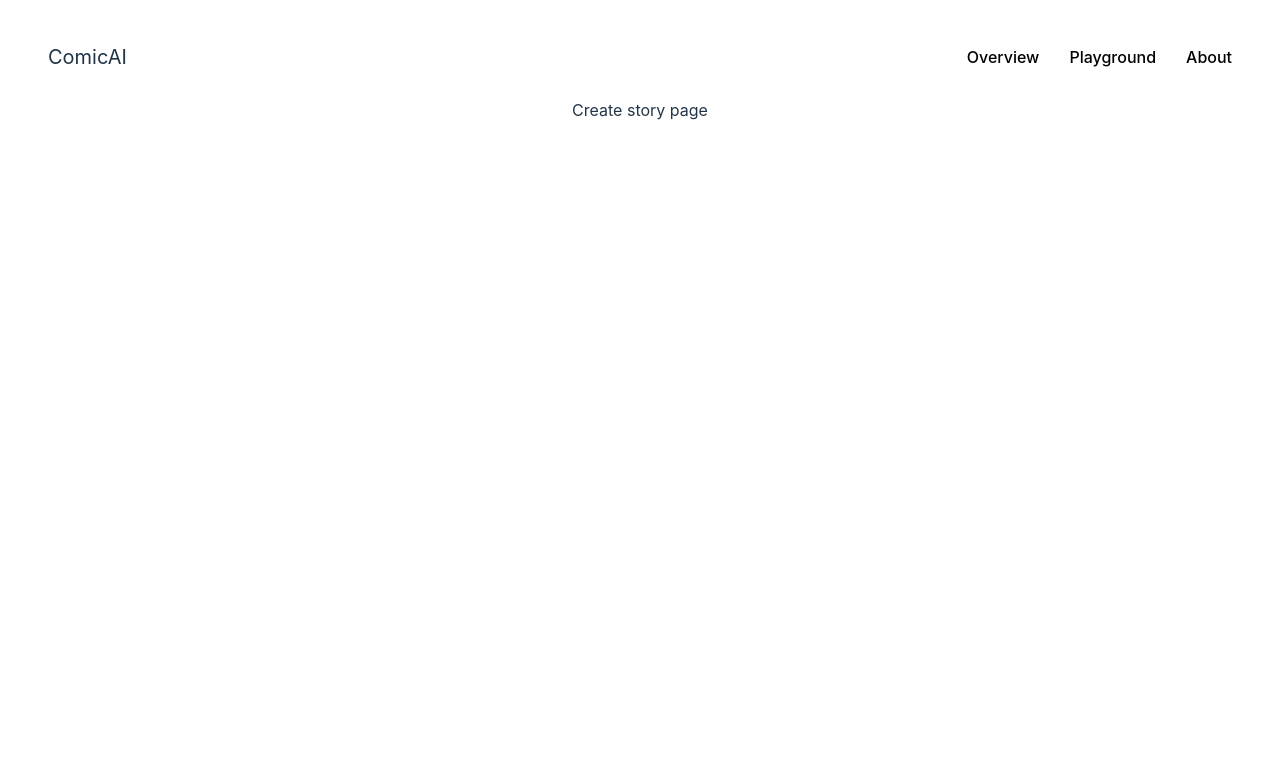
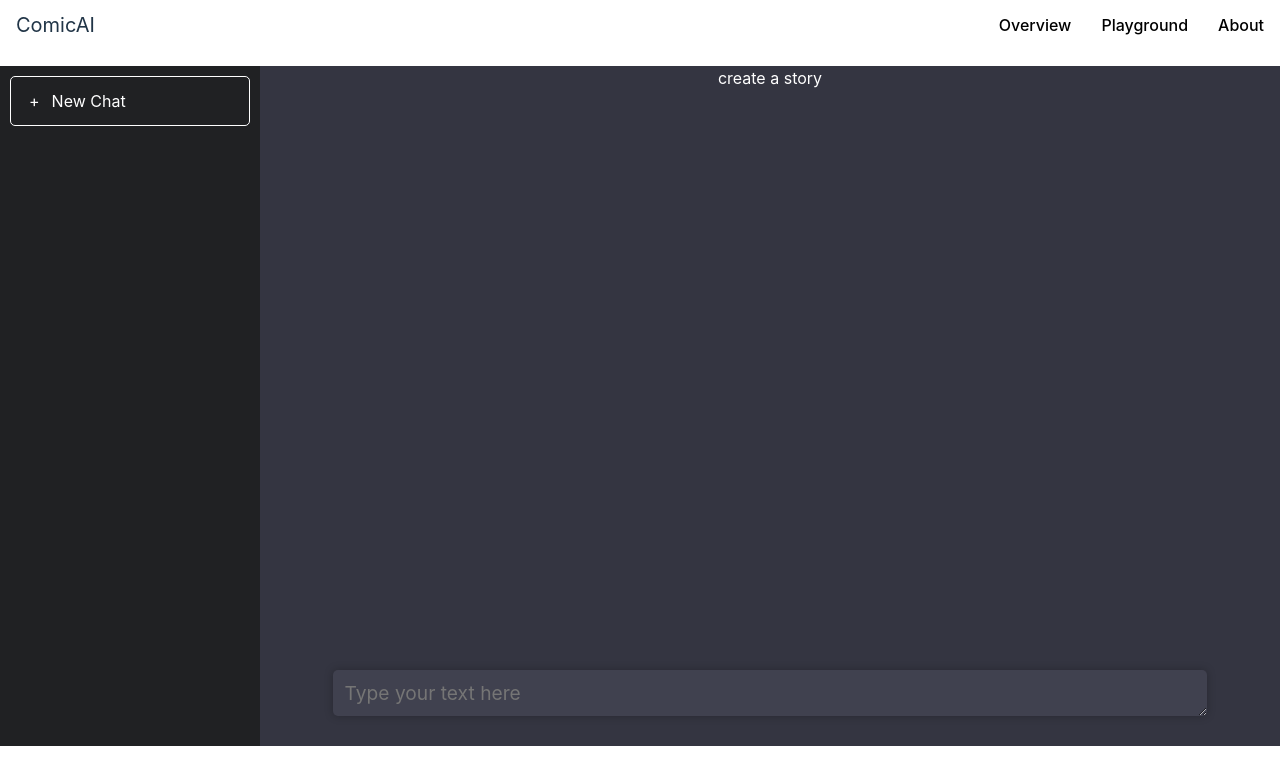
Before and after one commit to KaliKaloo/ComicPal, a React (Vite) app in the folder frontend-site/: page /CreateStory in a window 1280 px wide. Shown: the top 784 px of the page. Built offline with nearby package versions, Linux system fonts and the light colour scheme.

Commit message:
started interface for create story page base don chatgpt

```diff
--- a/frontend-site/src/assets/App.css
+++ b/frontend-site/src/assets/App.css
@@ -1,7 +1,7 @@
 #root {
-  max-width: 1280px;
+  /* max-width: 1280px; */
   margin: 0 auto;
-  padding: 2rem;
+  /* padding: 2rem; */
   text-align: center;
 }
 
@@ -27,7 +27,7 @@
   align-items: center;
 }
 
-.navbar-menu li a{
+li a{
   text-decoration: none;
   color: black;
 }
--- /dev/null
+++ b/frontend-site/src/assets/normal.css
@@ -0,0 +1,363 @@
+/*! normalize.css v8.0.1 | MIT License | github.com/necolas/normalize.css */
+
+/* Document
+   ========================================================================== */
+
+/**
+ * 1. Correct the line height in all browsers.
+ * 2. Prevent adjustments of font size after orientation changes in iOS.
+ */
+
+ html {
+    line-height: 1.15; /* 1 */
+    -webkit-text-size-adjust: 100%; /* 2 */
+  }
+
+  /* Sections
+     ========================================================================== */
+
+  /**
+   * Remove the margin in all browsers.
+   */
+
+  body {
+    margin: 0;
+  }
+
+  html {
+    -webkit-box-sizing: border-box;
+       -moz-box-sizing: border-box;
+            box-sizing: border-box;
+}
+
+    *,
+    *::before,
+    *::after {
+        -webkit-box-sizing: inherit;
+           -moz-box-sizing: inherit;
+                box-sizing: inherit;
+    }
+
+  /**
+   * Render the `main` element consistently in IE.
+   */
+
+  main {
+    display: block;
+  }
+
+  /**
+   * Correct the font size and margin on `h1` elements within `section` and
+   * `article` contexts in Chrome, Firefox, and Safari.
+   */
+
+  h1 {
+    font-size: 2em;
+    margin: 0.67em 0;
+  }
+
+  /* Grouping content
+     ========================================================================== */
+
+  /**
+   * 1. Add the correct box sizing in Firefox.
+   * 2. Show the overflow in Edge and IE.
+   */
+
+  hr {
+    box-sizing: content-box; /* 1 */
+    height: 0; /* 1 */
+    overflow: visible; /* 2 */
+  }
+
+  /**
+   * 1. Correct the inheritance and scaling of font size in all browsers.
+   * 2. Correct the odd `em` font sizing in all browsers.
+   */
+
+  pre {
+    font-family: monospace, monospace; /* 1 */
+    font-size: 1em; /* 2 */
+  }
+
+  /* Text-level semantics
+     ========================================================================== */
+
+  /**
+   * Remove the gray background on active links in IE 10.
+   */
+
+  a {
+    background-color: transparent;
+  }
+
+  /**
+   * 1. Remove the bottom border in Chrome 57-
+   * 2. Add the correct text decoration in Chrome, Edge, IE, Opera, and Safari.
+   */
+
+  abbr[title] {
+    border-bottom: none; /* 1 */
+    text-decoration: underline; /* 2 */
+    text-decoration: underline dotted; /* 2 */
+  }
+
+  /**
+   * Add the correct font weight in Chrome, Edge, and Safari.
+   */
+
+  b,
+  strong {
+    font-weight: bolder;
+  }
+
+  /**
+   * 1. Correct the inheritance and scaling of font size in all browsers.
+   * 2. Correct the odd `em` font sizing in all browsers.
+   */
+
+  code,
+  kbd,
+  samp {
+    font-family: monospace, monospace; /* 1 */
+    font-size: 1em; /* 2 */
+  }
+
+  /**
+   * Add the correct font size in all browsers.
+   */
+
+  small {
+    font-size: 80%;
+  }
+
+  /**
+   * Prevent `sub` and `sup` elements from affecting the line height in
+   * all browsers.
+   */
+
+  sub,
+  sup {
+    font-size: 75%;
+    line-height: 0;
+    position: relative;
+    vertical-align: baseline;
+  }
+
+  sub {
+    bottom: -0.25em;
+  }
+
+  sup {
+    top: -0.5em;
+  }
+
+  /* Embedded content
+     ========================================================================== */
+
+  /**
+   * Remove the border on images inside links in IE 10.
+   */
+
+  img {
+    border-style: none;
+  }
+
+  /* Forms
+     ========================================================================== */
+
+  /**
+   * 1. Change the font styles in all browsers.
+   * 2. Remove the margin in Firefox and Safari.
+   */
+
+  button,
+  input,
+  optgroup,
+  select,
+  textarea {
+    font-family: inherit; /* 1 */
+    font-size: 100%; /* 1 */
+    line-height: 1.15; /* 1 */
+    margin: 0; /* 2 */
+  }
+
+  /**
+   * Show the overflow in IE.
+   * 1. Show the overflow in Edge.
+   */
+
+  button,
+  input { /* 1 */
+    overflow: visible;
+  }
+
+  /**
+   * Remove the inheritance of text transform in Edge, Firefox, and IE.
+   * 1. Remove the inheritance of text transform in Firefox.
+   */
+
+  button,
+  select { /* 1 */
+    text-transform: none;
+  }
+
+  /**
+   * Correct the inability to style clickable types in iOS and Safari.
+   */
+
+  button,
+  [type="button"],
+  [type="reset"],
+  [type="submit"] {
+    -webkit-appearance: button;
+  }
+
+  /**
+   * Remove the inner border and padding in Firefox.
+   */
+
+  button::-moz-focus-inner,
+  [type="button"]::-moz-focus-inner,
+  [type="reset"]::-moz-focus-inner,
+  [type="submit"]::-moz-focus-inner {
+    border-style: none;
+    padding: 0;
+  }
+
+  /**
+   * Restore the focus styles unset by the previous rule.
+   */
+
+  button:-moz-focusring,
+  [type="button"]:-moz-focusring,
+  [type="reset"]:-moz-focusring,
+  [type="submit"]:-moz-focusring {
+    outline: 1px dotted ButtonText;
+  }
+
+  /**
+   * Correct the padding in Firefox.
+   */
+
+  fieldset {
+    padding: 0.35em 0.75em 0.625em;
+  }
+
+  /**
+   * 1. Correct the text wrapping in Edge and IE.
+   * 2. Correct the color inheritance from `fieldset` elements in IE.
+   * 3. Remove the padding so developers are not caught out when they zero out
+   *    `fieldset` elements in all browsers.
+   */
+
+  legend {
+    box-sizing: border-box; /* 1 */
+    color: inherit; /* 2 */
+    display: table; /* 1 */
+    max-width: 100%; /* 1 */
+    padding: 0; /* 3 */
+    white-space: normal; /* 1 */
+  }
+
+  /**
+   * Add the correct vertical alignment in Chrome, Firefox, and Opera.
+   */
+
+  progress {
+    vertical-align: baseline;
+  }
+
+  /**
+   * Remove the default vertical scrollbar in IE 10+.
+   */
+
+  textarea {
+    overflow: auto;
+  }
+
+  /**
+   * 1. Add the correct box sizing in IE 10.
+   * 2. Remove the padding in IE 10.
+   */
+
+  [type="checkbox"],
+  [type="radio"] {
+    box-sizing: border-box; /* 1 */
+    padding: 0; /* 2 */
+  }
+
+  /**
+   * Correct the cursor style of increment and decrement buttons in Chrome.
+   */
+
+  [type="number"]::-webkit-inner-spin-button,
+  [type="number"]::-webkit-outer-spin-button {
+    height: auto;
+  }
+
+  /**
+   * 1. Correct the odd appearance in Chrome and Safari.
+   * 2. Correct the outline style in Safari.
+   */
+
+  [type="search"] {
+    -webkit-appearance: textfield; /* 1 */
+    outline-offset: -2px; /* 2 */
+  }
+
+  /**
+   * Remove the inner padding in Chrome and Safari on macOS.
+   */
+
+  [type="search"]::-webkit-search-decoration {
+    -webkit-appearance: none;
+  }
+
+  /**
+   * 1. Correct the inability to style clickable types in iOS and Safari.
+   * 2. Change font properties to `inherit` in Safari.
+   */
+
+  ::-webkit-file-upload-button {
+    -webkit-appearance: button; /* 1 */
+    font: inherit; /* 2 */
+  }
+
+  /* Interactive
+     ========================================================================== */
+
+  /*
+   * Add the correct display in Edge, IE 10+, and Firefox.
+   */
+
+  details {
+    display: block;
+  }
+
+  /*
+   * Add the correct display in all browsers.
+   */
+
+  summary {
+    display: list-item;
+  }
+
+  /* Misc
+     ========================================================================== */
+
+  /**
+   * Add the correct display in IE 10+.
+   */
+
+  template {
+    display: none;
+  }
+
+  /**
+   * Add the correct display in IE 10.
+   */
+
+  [hidden] {
+    display: none;
+  }
--- /dev/null
+++ b/frontend-site/src/lib/OpenAIConfig.jsx
@@ -0,0 +1,5 @@
+import { Configuration, OpenAIApi } from "openai";
+const configuration = new Configuration({
+    apiKey: import.meta.env.VITE_Open_AI_Key,
+  });
+export const openai = new OpenAIApi(configuration);
--- a/frontend-site/src/pages/CreateComicPage/CreateComicPage.jsx
+++ b/frontend-site/src/pages/CreateComicPage/CreateComicPage.jsx
@@ -1,23 +1,17 @@
 import { useState } from "react";
-import { Configuration, OpenAIApi } from "openai";
 import MainLayout from "../../layout/MainLayout";
 import "./CreateComicPage.css";
+import {openai} from "./../../lib/OpenAIConfig";
 
 function CreateComicPage() {
   const [prompt, setPrompt] = useState("");
   const [imageURL, setImageURL] = useState("");
-  const configuration = new Configuration({
-    apiKey: import.meta.env.VITE_Open_AI_Key,
-  });
-
-  // initialising the openai api
-  const openai = new OpenAIApi(configuration);
 
   const generateImage = async () => {
     const res = await openai.createImage({
       prompt: prompt,
       n: 1, // number of images to generate
-      size: "512×512",
+      size: "512x512",
     });
     setImageURL(res.data.data[0].url);
   };
--- /dev/null
+++ b/frontend-site/src/pages/CreateStory/CreateStoryPage.css
@@ -0,0 +1,57 @@
+.createStoryPageLayout{
+    max-width: 1280px;
+    display: flex;
+    background-color: #282c34;
+    color: white;
+    min-height: 85vh;
+    /* overflow: hidden; */
+    margin: 0 auto;
+}
+
+.sideMenu{
+    width: 260px;
+    padding: 10px;
+    background-color:#202123;
+}
+
+.side-menu-button{
+    padding: 12px;
+    border:1px solid white;
+    border-radius: 5px;
+    text-align: left;
+    transition:ease 0.25s all;
+}
+
+.side-menu-button:hover{
+    background-color:rgba(255,255,255,0.1);
+}
+
+.side-menu-button span{
+    padding-left: 6px;
+    padding-right: 12px;
+}
+.storyBox{
+    flex:1;
+    background-color: #343541;
+    position: relative;
+}
+
+.story-input-holder{
+    padding: 24px;
+    position: absolute;
+    bottom: 0;
+    left:0;right:0;
+}
+
+.story-input-textarea{
+    background-color: #40414f;
+    width: 90%;
+    padding: 12px;
+    color: white;
+    font-size: 1.2em;
+    border-radius:5px;
+    border: none;
+    border-color: none;
+    outline:none;
+    box-shadow: 0 0 8px 0 rgba(0,0,0,0.25);
+}
--- a/frontend-site/src/pages/CreateStory/CreateStoryPage.jsx
+++ b/frontend-site/src/pages/CreateStory/CreateStoryPage.jsx
@@ -1,10 +1,27 @@
 import React from "react";
 import MainLayout from "../../layout/MainLayout";
+import "./CreateStoryPage.css";
 
 function CreateStoryPage() {
   return (
     <MainLayout>
-      <div>Create story page</div>
+      <div className="createStoryPageLayout">
+        <aside className="sideMenu">
+          <div className="side-menu-button">
+            <span>+</span>
+            New Chat
+          </div>
+        </aside>
+        <section className="storyBox">
+          create a story
+          <div className="story-input-holder">
+            <textarea
+            rows="1"
+            className="story-input-textarea"
+            placeholder="Type your text here" ></textarea>
+          </div>
+        </section>
+      </div>
     </MainLayout>
   );
 }
```
Also changed, not shown: frontend-site/src/App.jsx (+2 -32 lines), frontend-site/src/pages/CreateComicPage/GeneratePanel.jsx (added), 2 other files (tests, documents, lock files or other folders).
